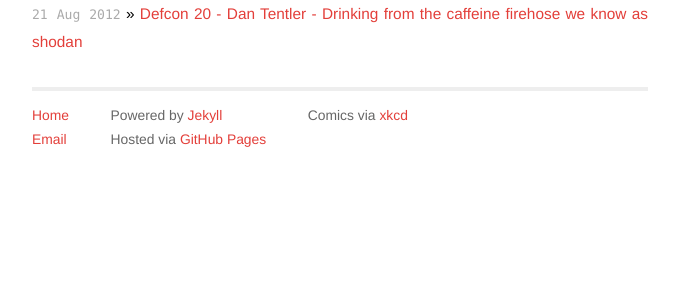
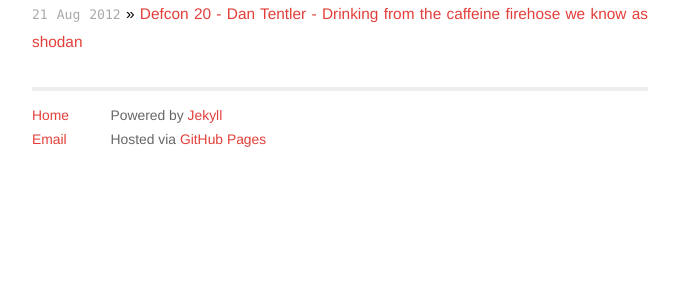
Before and after one commit to cgar/cgar.github.com, a Jekyll site: the page built from index.html, in a window 1280 px wide. Shown: the part 416-716 px from the top of the page, without its empty margins (300-979 px from the left). Built offline with Jekyll 4.4.1, drawn with Linux system fonts in a browser that asks for light colours; Markdown is read by kramdown in place of the engine named in the settings.

Commit message:
out with xkcd

```diff
--- a/_layouts/layout.html
+++ b/_layouts/layout.html
@@ -36,9 +36,6 @@
       </p>
     </div>
     <div class='contact'>
-      <p>
-        Comics via <a href="http://xkcd.com">xkcd</a>
-      </p>
     </div>
     </div>
   </div>
```
